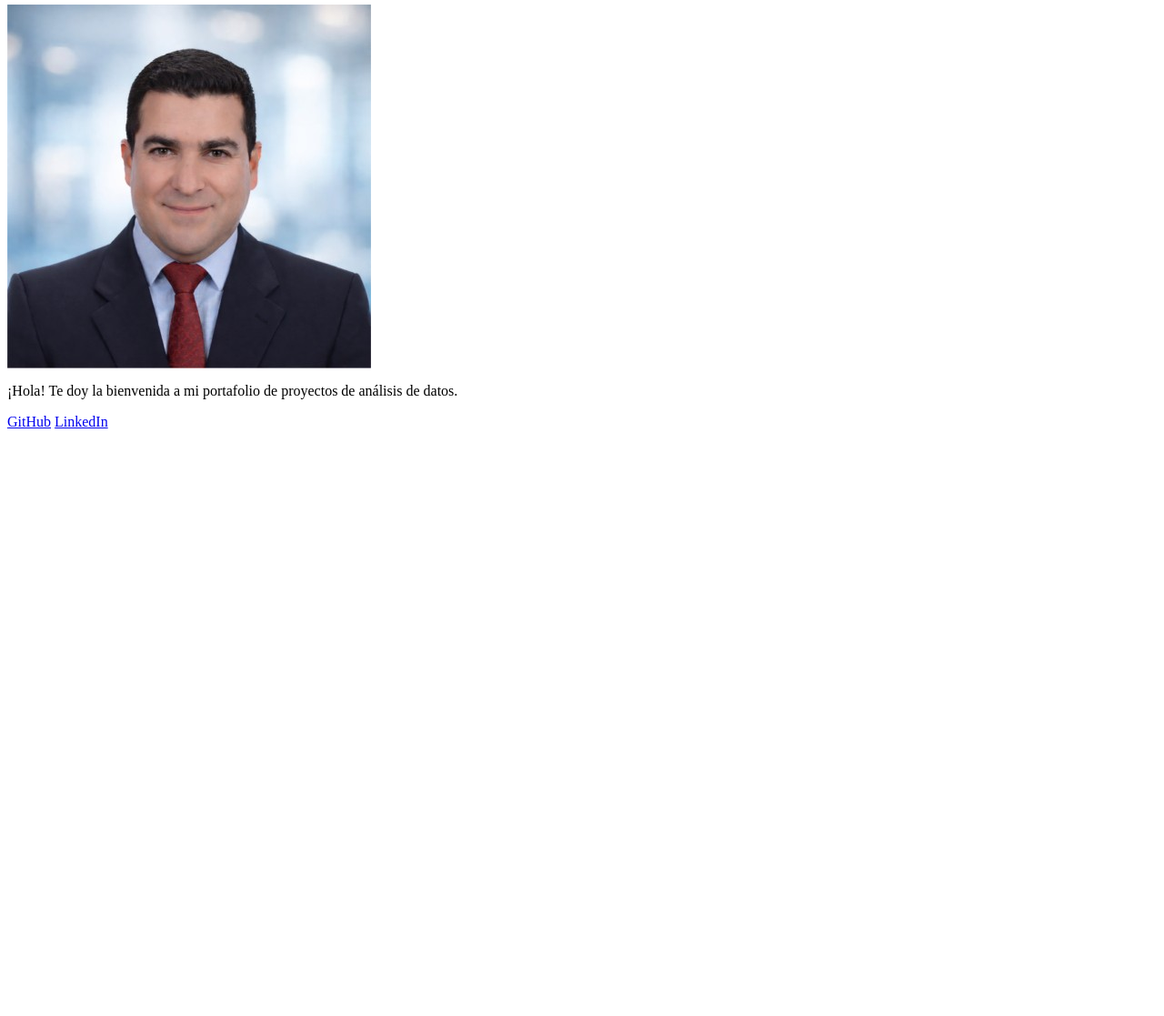
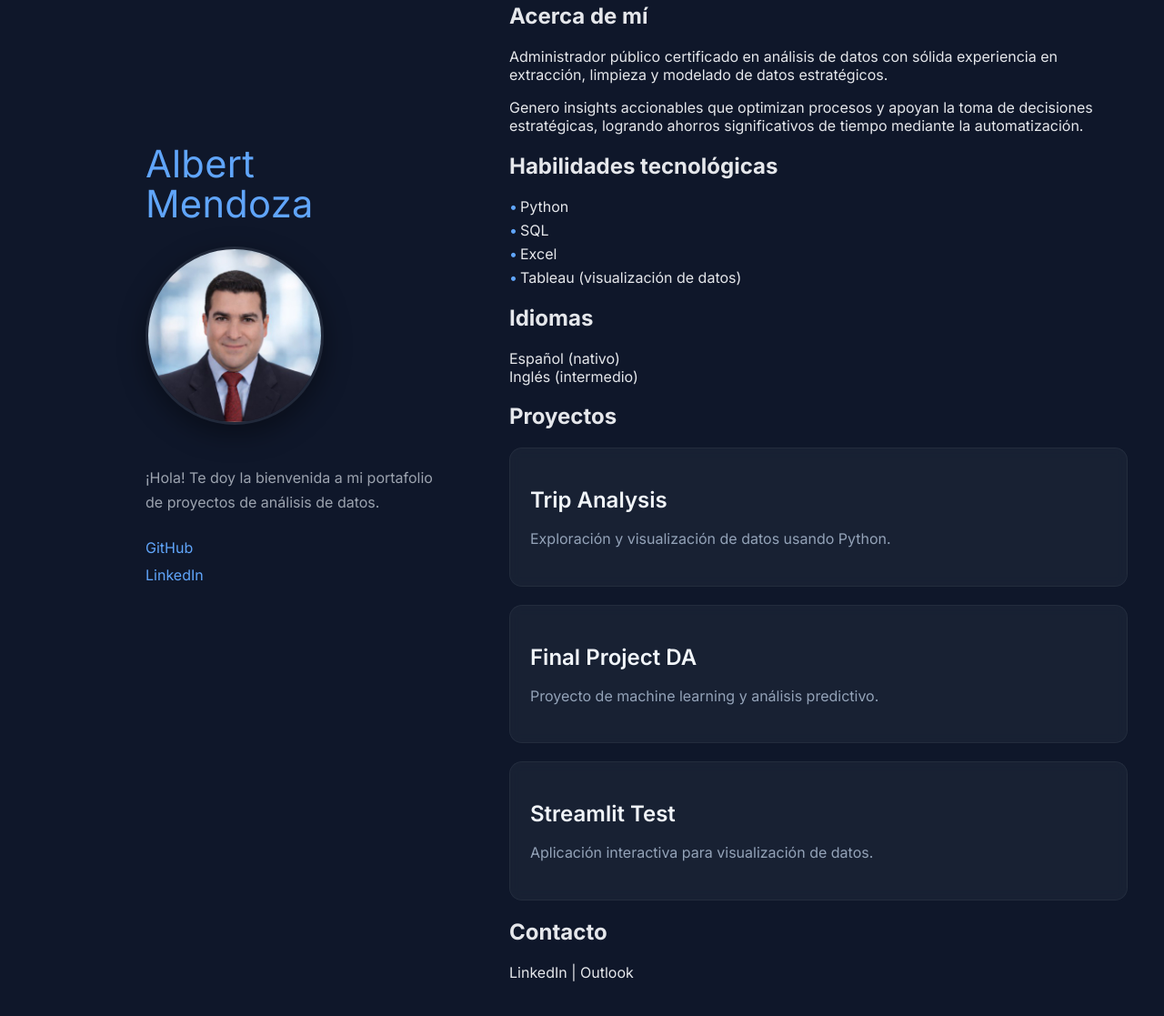
Before and after one commit to albert777mendoza/albert777mendoza.github.io, a plain HTML site: page index.html in a window 1280 px wide. Shown: the part 77-1194 px from the top of the page at 91% size. Before the commit the page ends 800 px from the top, so only its background shows below. Drawn offline with Linux system fonts and the light colour scheme.

Commit message:
Update index.html

```diff
--- a/index.html
+++ b/index.html
@@ -1,4 +1,29 @@
+<!DOCTYPE html>
+<html lang="es">
+
+<head>
+
+  <meta charset="UTF-8">
+  <meta name="viewport" content="width=device-width, initial-scale=1.0">
+
+  <title>Albert Mendoza</title>
+
+  <!-- Google Font -->
+  <link rel="preconnect" href="https://fonts.googleapis.com">
+  <link rel="preconnect" href="https://fonts.gstatic.com" crossorigin>
+  <link href="https://fonts.googleapis.com/css2?family=Inter:wght@300;400;500;600;700&display=swap" rel="stylesheet">
+
+  <!-- CSS -->
+  <link rel="stylesheet" href="css/style.css">
+
+</head>
+
+<body>
+
+<div class="layout">
+
   <aside class="sidebar">
+
     <h1>
       Albert<br>
       Mendoza
@@ -14,4 +39,63 @@
       <a href="https://github.com/albert777mendoza" target="_blank">GitHub</a>
       <a href="#">LinkedIn</a>
     </div>
+
   </aside>
+
+  <main>
+
+    <!-- ABOUT -->
+    <section class="about">
+      <h2>Acerca de mí</h2>
+      <p>Administrador público certificado en análisis de datos con sólida experiencia en extracción, limpieza y modelado de datos estratégicos.</p>
+      <p>Genero insights accionables que optimizan procesos y apoyan la toma de decisiones estratégicas, logrando ahorros significativos de tiempo mediante la automatización.</p>
+    </section>
+
+    <!-- SKILLS -->
+    <section class="skills">
+      <h2>Habilidades tecnológicas</h2>
+      <ul class="skills-list">
+        <li>Python</li>
+        <li>SQL</li>
+        <li>Excel</li>
+        <li>Tableau (visualización de datos)</li>
+      </ul>
+
+      <h2>Idiomas</h2>
+      <p>Español (nativo) <br> Inglés (intermedio)</p>
+    </section>
+
+    <!-- PROJECTS -->
+    <section class="projects">
+      <h2>Proyectos</h2>
+
+      <div class="project">
+        <h2>Trip Analysis</h2>
+        <p>Exploración y visualización de datos usando Python.</p>
+      </div>
+
+      <div class="project">
+        <h2>Final Project DA</h2>
+        <p>Proyecto de machine learning y análisis predictivo.</p>
+      </div>
+
+      <div class="project">
+        <h2>Streamlit Test</h2>
+        <p>Aplicación interactiva para visualización de datos.</p>
+      </div>
+
+    </section>
+
+    <!-- CONTACT -->
+    <section class="contact">
+      <h2>Contacto</h2>
+      <p>LinkedIn | Outlook</p>
+    </section>
+
+  </main>
+
+</div>
+
+</body>
+
+</html>
```
Lines whose indentation alone changed are shown as unchanged.
